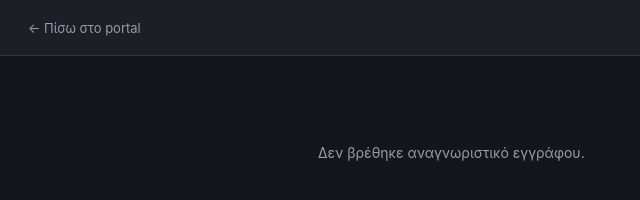
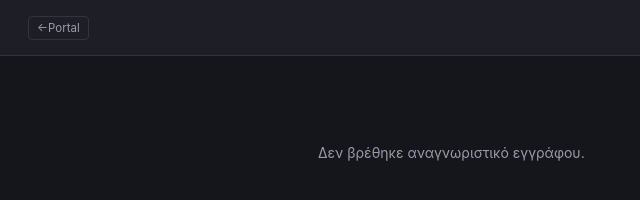
Before and after one commit to giamarigkos-del/rag-demo-tool, a website: page public/article.html in a window 1280 px wide. Shown: the full height of the page, 0-640 px from the left. Drawn offline with Linux system fonts and the light colour scheme.

Commit message:
Keep editor link in same tab, style back-to-portal as button

```diff
--- a/public/article.html
+++ b/public/article.html
@@ -8,8 +8,9 @@
 <style>
   .article-nav{height:56px;background:var(--surface);border-bottom:1px solid var(--border);
     display:flex;align-items:center;padding:0 28px;}
-  .back-link{font-size:13px;color:var(--text-soft);text-decoration:none;}
-  .back-link:hover{color:var(--accent);}
+  .back-link{font-size:11.5px;color:var(--text-soft);text-decoration:none;
+    border:1px solid var(--border);border-radius:4px;padding:4px 8px;}
+  .back-link:hover{background:var(--surface-2);color:var(--text);}
   .article-body{max-width:700px;margin:48px auto;padding:0 28px 120px;}
   .article-body h1{font-size:28px;letter-spacing:-0.01em;margin-bottom:10px;}
   .tag{display:inline-block;font-size:12px;background:var(--surface);border:1px solid var(--border);
@@ -21,7 +22,7 @@
 </head>
 <body>
   <div class="article-nav">
-    <a class="back-link" href="/">← Πίσω στο portal</a>
+    <a class="back-link" href="/">←Portal</a>
   </div>
   <div class="article-body" id="articleBody">
     <div class="state-note">Φόρτωση…</div>
```
Also changed, not shown: public/index.html (+1 -1 lines).
